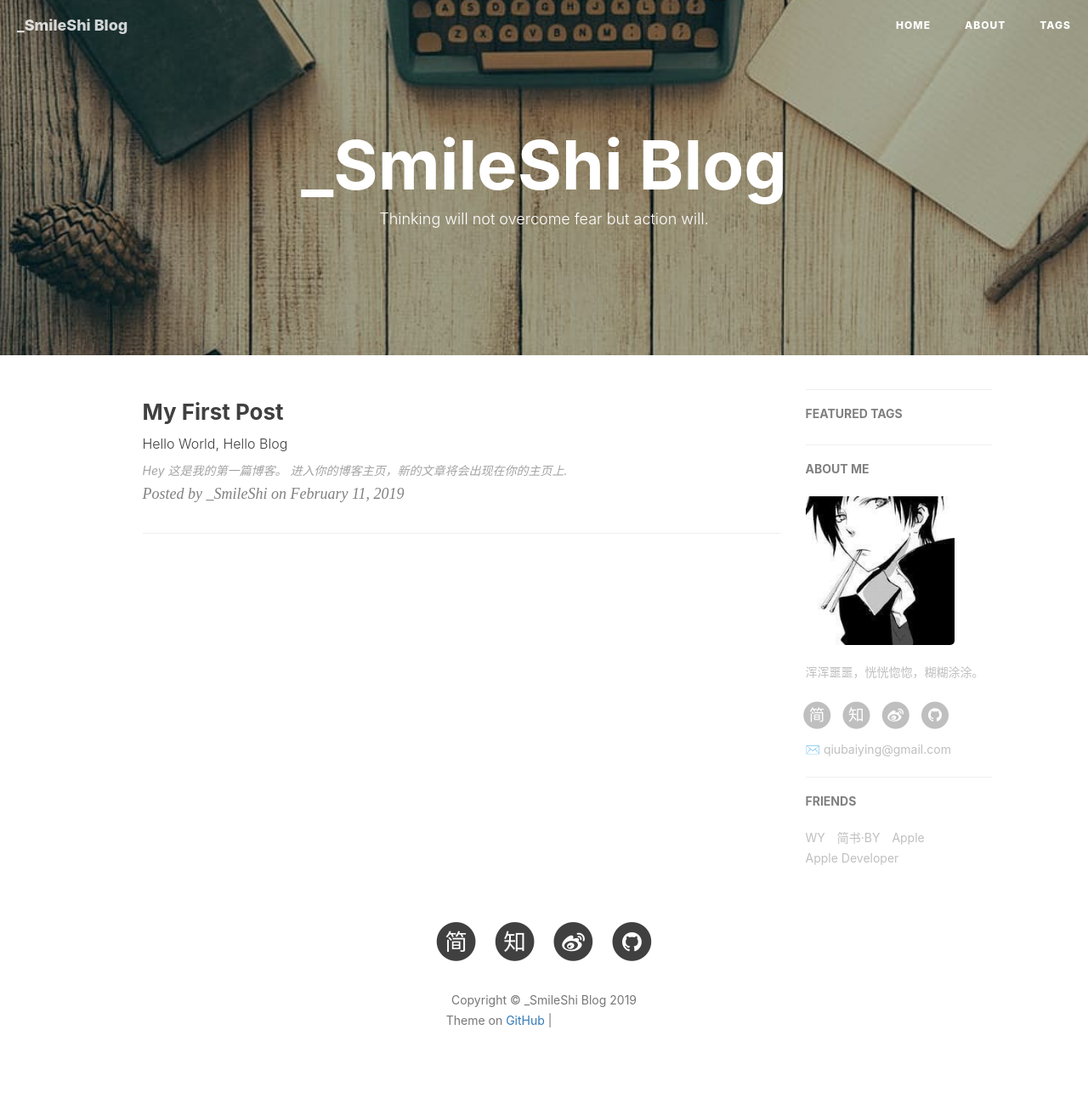
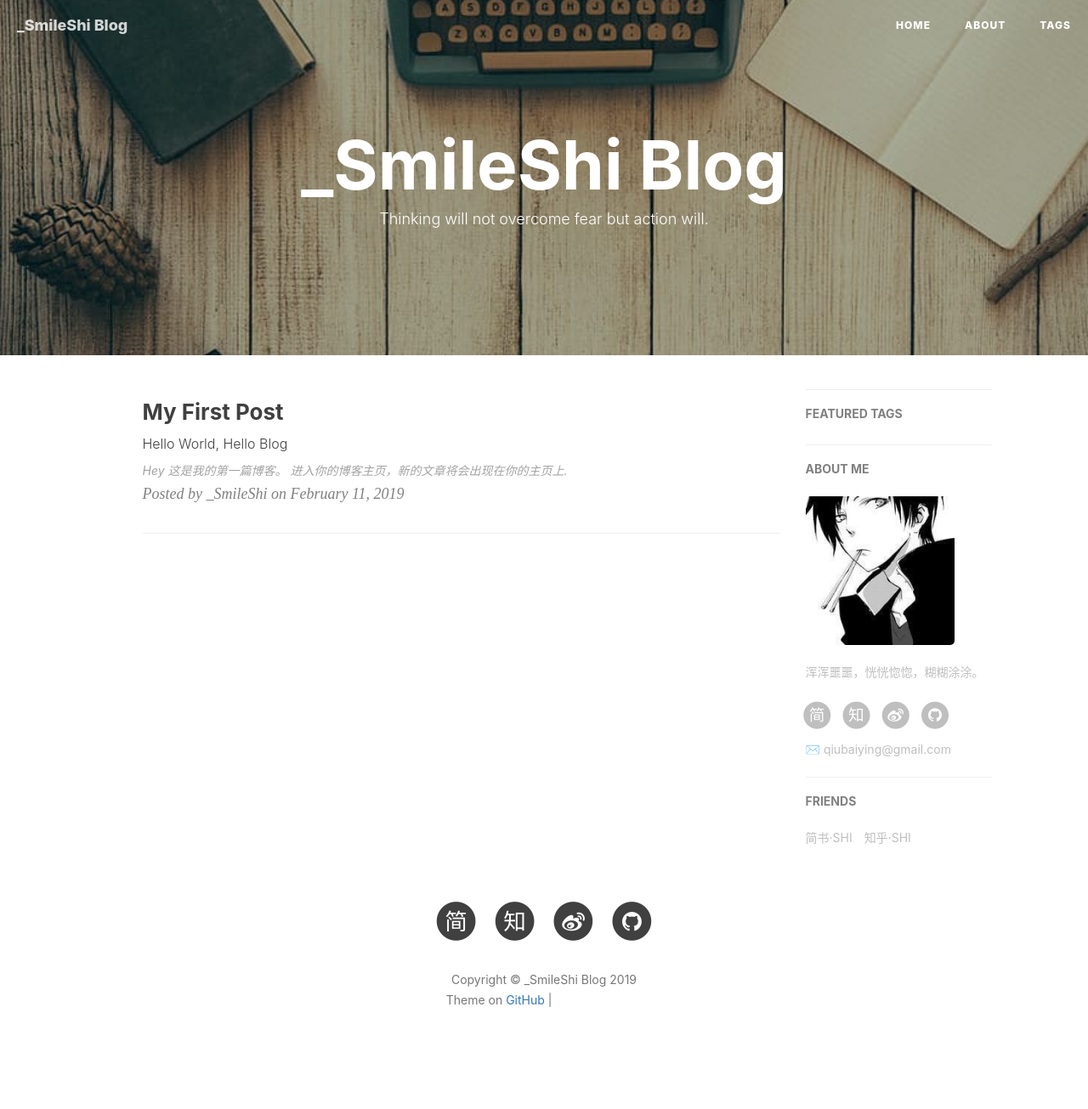
Before and after one commit to sjk-wt/sjk-wt.github.io, a Jekyll site: the page built from index.html, in a window 1280 px wide. Shown: the whole page at 85% size. Built offline with Jekyll 4.4.1, drawn with Linux system fonts in a browser that asks for light colours; nearby versions of some CDN libraries; the list of posts is cut into pages by our own code; comment, search, counter and statistics services are not loaded; after the commit the page ends 1281 px from its top, so only the background shows below that; grey boxes are pictures that could not be loaded.

Commit message:
Update _config.yml

```diff
--- a/_config.yml
+++ b/_config.yml
@@ -99,16 +99,10 @@ service-worker: true
 # Friends
 friends: [
     {
-        title: "WY",
-        href: "http://zhengwuyang.com"
+        title: "简书·SHI",
+        href: "https://www.jianshu.com/u/3752ee4f12da"
     },{
-        title: "简书·BY",
-        href: "http://www.jianshu.com/u/e71990ada2fd"
-    },{
-        title: "Apple",
-        href: "https://apple.com"
-    },{
-        title: "Apple Developer",
-        href: "https://developer.apple.com/"
+        title: "知乎·SHI",
+        href: "https://www.zhihu.com/people/shi-jia-kai-17/activities"
     }
 ]
```
